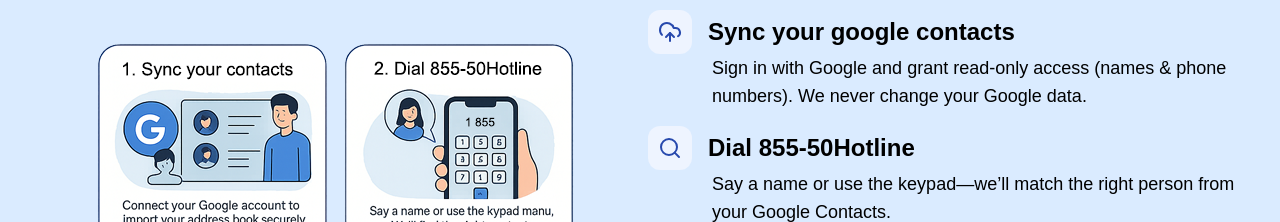
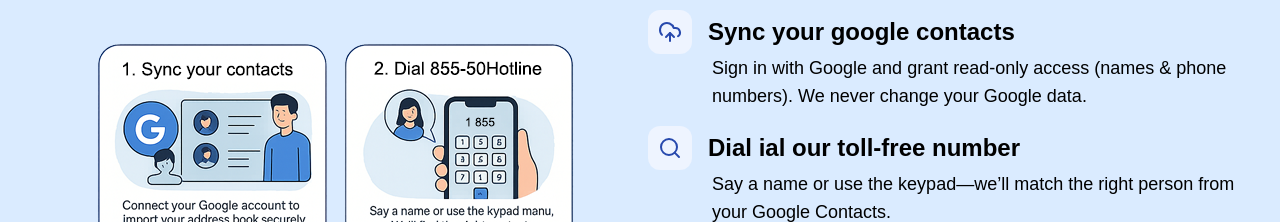
Before and after one commit to MagicSoftDev0717/backupcall-800, a Next.js app: page / in a window 1280 px wide. Shown: the part 1360-1582 px from the top of the page. Built offline with nearby package versions, Linux system fonts and the light colour scheme; no server answers.

Commit message:
update howitworks section #5

```diff
--- a/src/components/Howitworks/index.tsx
+++ b/src/components/Howitworks/index.tsx
@@ -31,7 +31,7 @@ const Howitworks = () => {
                             />
                             <Card
                                 icon={<Search className="h-6 w-6" />}
-                                title="Dial 855-50Hotline"
+                                title="Dial ial our toll-free number"
                                 text="Say a name or use the keypad—we’ll match the right person from your Google Contacts."
                             />
                             <Card
```
